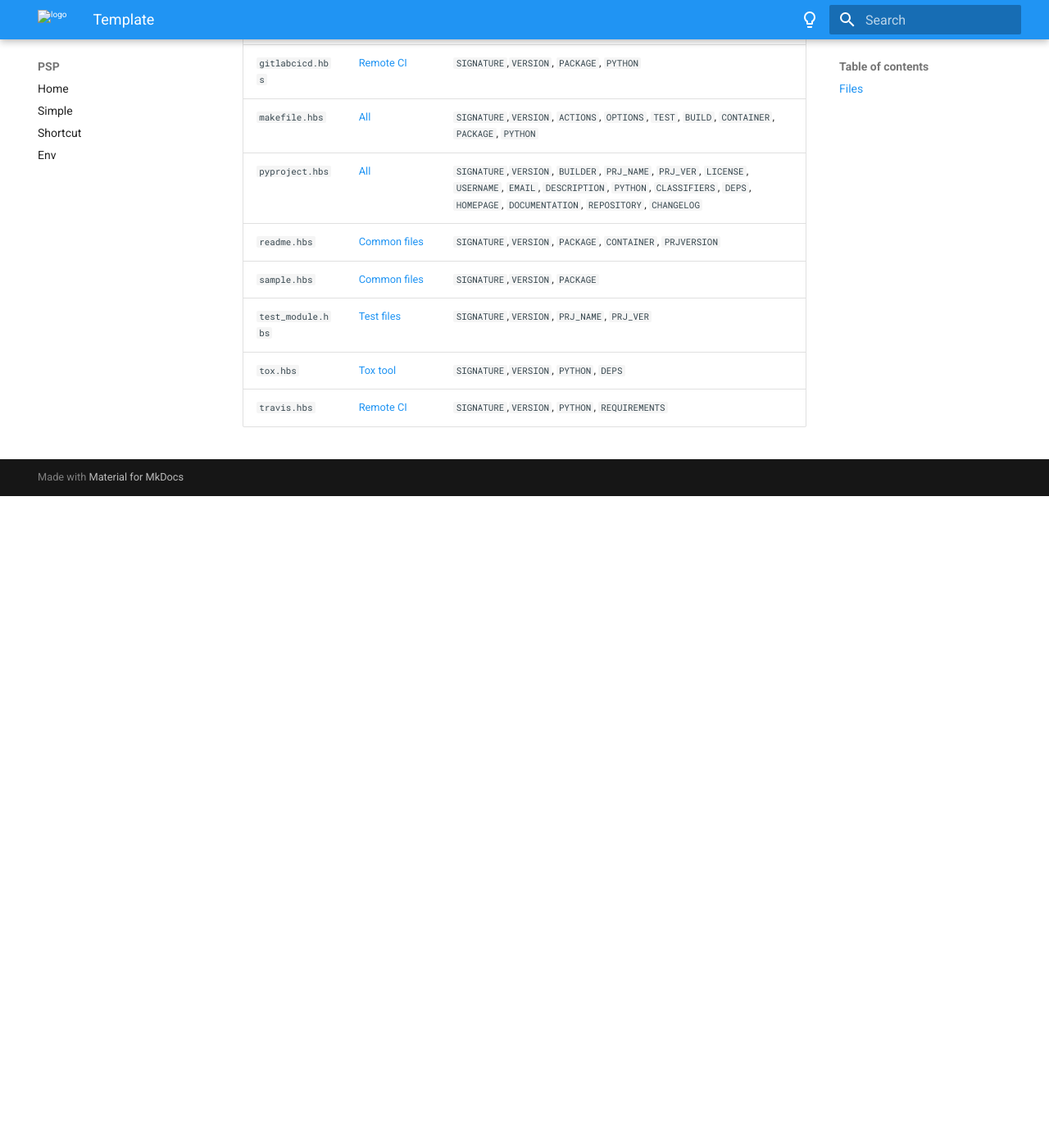
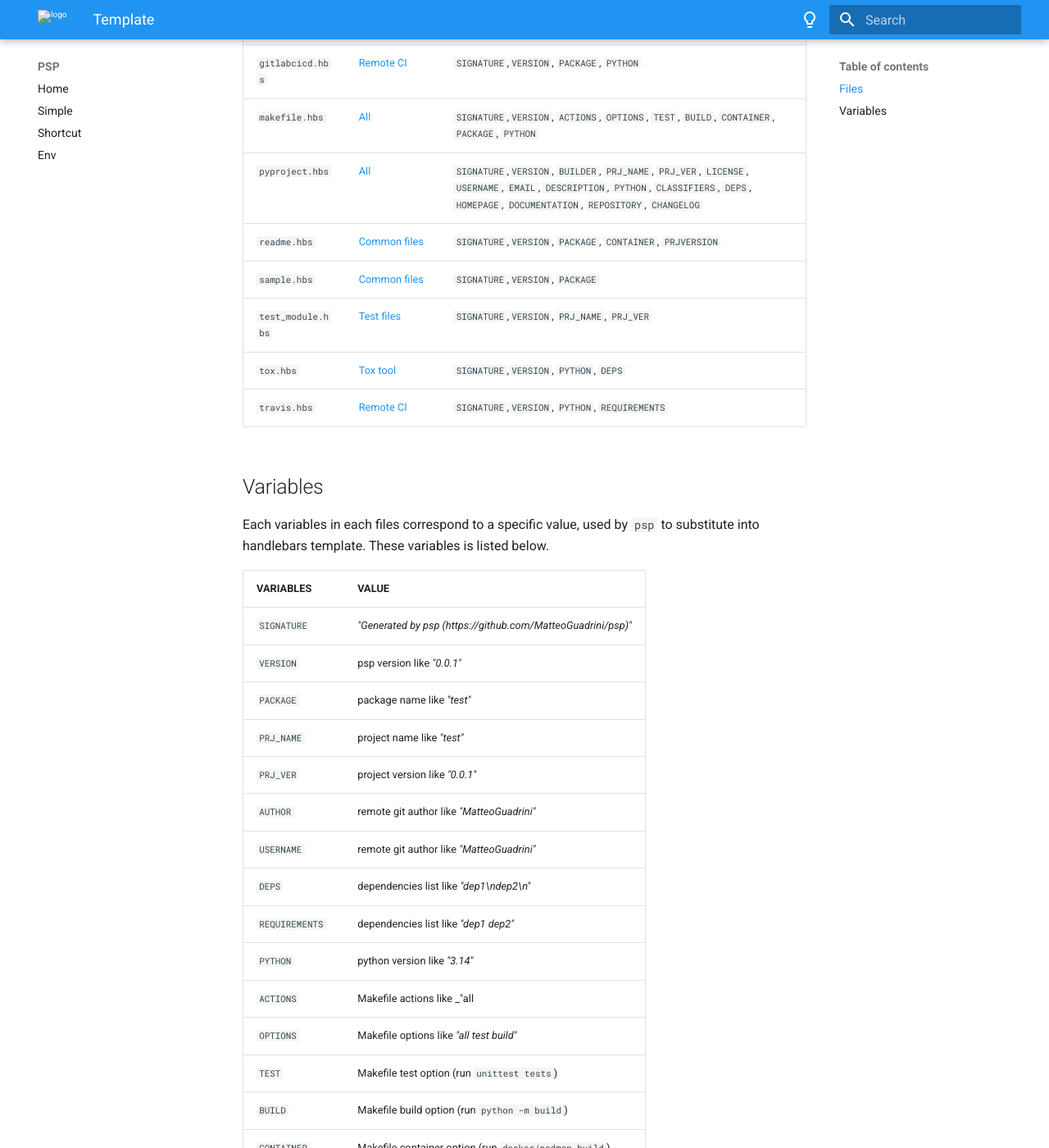
Before and after one commit to MatteoGuadrini/psp, an MkDocs documentation site: the page built from docs/template.md, in a window 1280 px wide and 1400 px high, scrolled down 1471 px. Shown: the whole window at 82% size. Built offline with MkDocs 1.6.1 and Material for MkDocs 9.7.7, drawn with Linux system fonts in a browser that asks for light colours; before the commit the page ends 2076 px from its top, so only the background shows below that; some of the changed text lies outside the part shown.

Commit message:
docs: add variables table

```diff
--- a/docs/template.md
+++ b/docs/template.md
@@ -37,3 +37,33 @@ In the _variables_ column you can find the names of the variables that can be us
 | `test_module.hbs`      | [Test files](simple.md#test-files)                      | `SIGNATURE`,`VERSION`, `PRJ_NAME`, `PRJ_VER`                                                                                                                                                    |
 | `tox.hbs`              | [Tox tool](simple.md#tox-tool)                          | `SIGNATURE`,`VERSION`, `PYTHON`, `DEPS`                                                                                                                                                         |
 | `travis.hbs`           | [Remote CI](simple.md#remote-ci-continuous-integration) | `SIGNATURE`,`VERSION`, `PYTHON`, `REQUIREMENTS`                                                                                                                                                 |
+
+## Variables
+
+Each variables in each files correspond to a specific value, used by `psp` to substitute into handlebars template. These variables is listed below.
+
+| **VARIABLES**     | **VALUE**                                                    |
+|-------------------|--------------------------------------------------------------|
+| `SIGNATURE`       | _"Generated by psp (https://github.com/MatteoGuadrini/psp)"_ |
+| `VERSION`         | psp version like _"0.0.1"_                                   |
+| `PACKAGE`         | package name like _"test"_                                   |
+| `PRJ_NAME`        | project name like _"test"_                                   |
+| `PRJ_VER`         | project version like _"0.0.1"_                               |
+| `AUTHOR`          | remote git author like _"MatteoGuadrini"_                    |
+| `USERNAME`        | remote git author like _"MatteoGuadrini"_                    |
+| `DEPS`            | dependencies list like _"dep1\ndep2\n"_                      |
+| `REQUIREMENTS`    | dependencies list like _"dep1 dep2"_                         |
+| `PYTHON`          | python version like _"3.14"_                                 |
+| `ACTIONS`         | Makefile actions like _"all|test|build"_                     |
+| `OPTIONS`         | Makefile options like _"all test build"_                     |
+| `TEST`            | Makefile test option (run `unittest tests`)                  |
+| `BUILD`           | Makefile build option (run `python -m build`)                |
+| `CONTAINER`       | Makefile container option (run `docker/podman build`)        |
+| `LICENSE`         | pyproject license option                                     |
+| `EMAIL`           | pyproject email option                                       |
+| `DESCRIPTION`     | pyproject description project option                         |
+| `CLASSIFIERS`     | pyproject classifiers option                                 |
+| `HOMEPAGE`        | pyproject homepage URL option                                |
+| `DOCUMENTATION`   | pyproject documentation URL option                           |
+| `REPOSITORY`      | pyproject repository URL option                              |
+| `CHANGELOG`       | pyproject changelog URL option                               |
```
